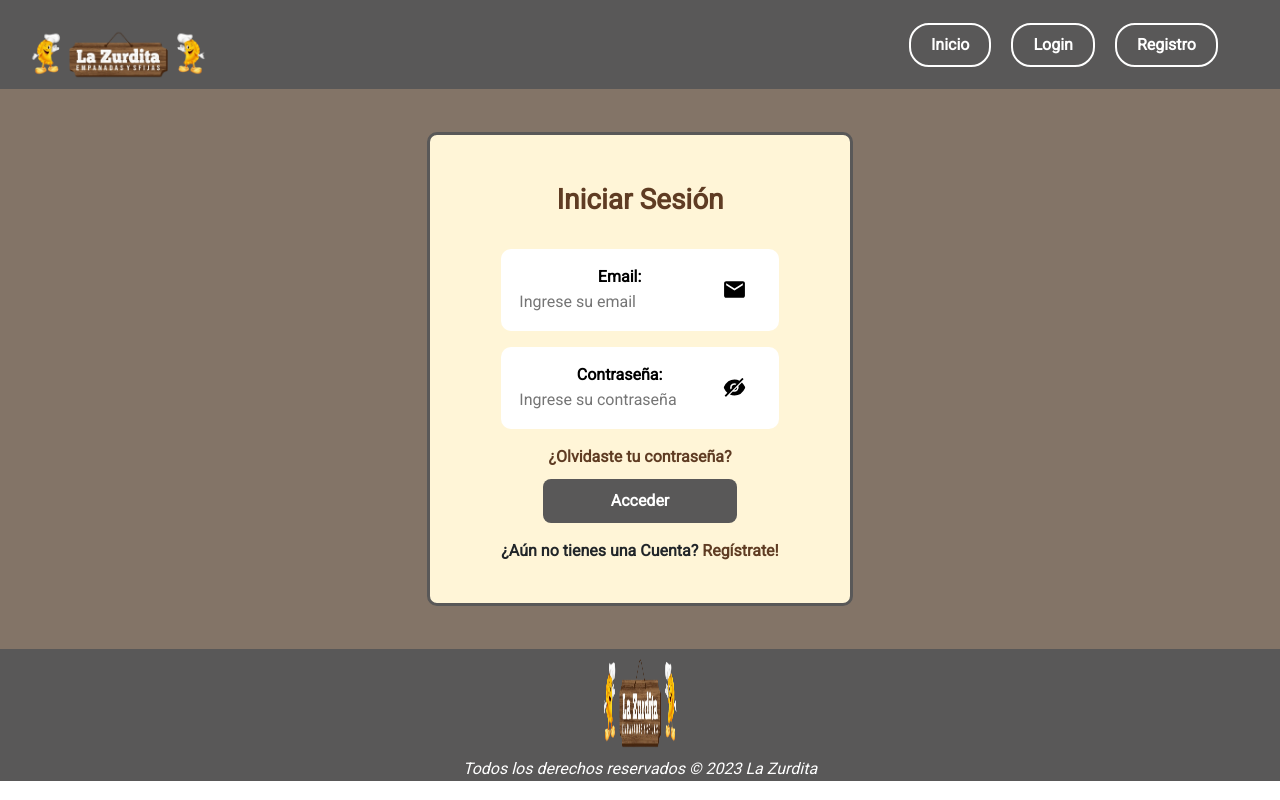
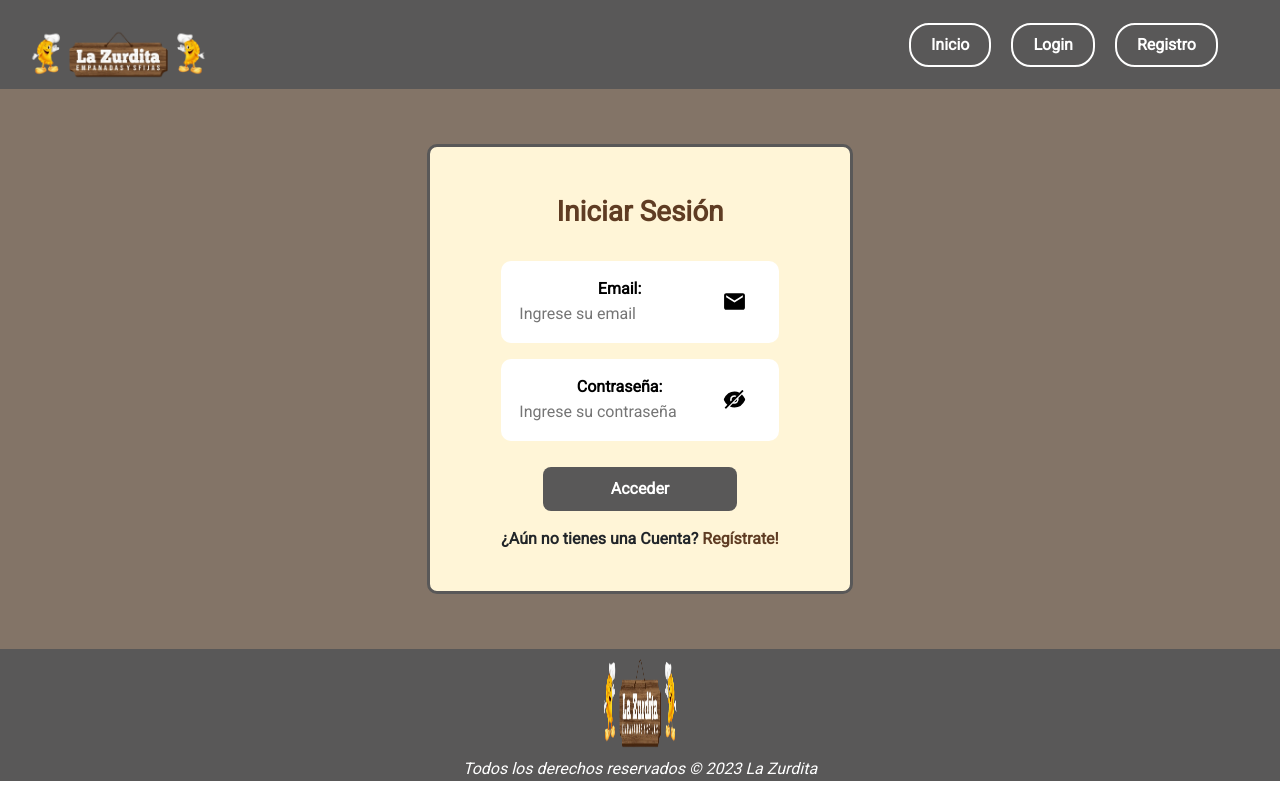
Before and after one commit to gsantolaya/la-zurdita-app, a React (Create React App) app: page /login in a window 1280 px wide. Built offline with nearby package versions, Linux system fonts and the light colour scheme; the HTML template or start-up script is replaced by a standard one.

Commit message:
ocultando boton reestablecer contrasena

```diff
--- a/src/auth/pages/LoginScreen.jsx
+++ b/src/auth/pages/LoginScreen.jsx
@@ -108,9 +108,9 @@ export const LoginScreen = () => {
                         </div>
                     )}
                     <div className="text-center">
-                        <Link className="loginLink" to={"/error404"}>
+                        {/* <Link className="loginLink" to={"/error404"}>
                             <b>¿Olvidaste tu contraseña?</b>
-                        </Link>
+                        </Link> */}
                     </div>
                     <div className="contenedorloginButton" >
                         <button className="loginButton" type="submit">Acceder</button>
```
